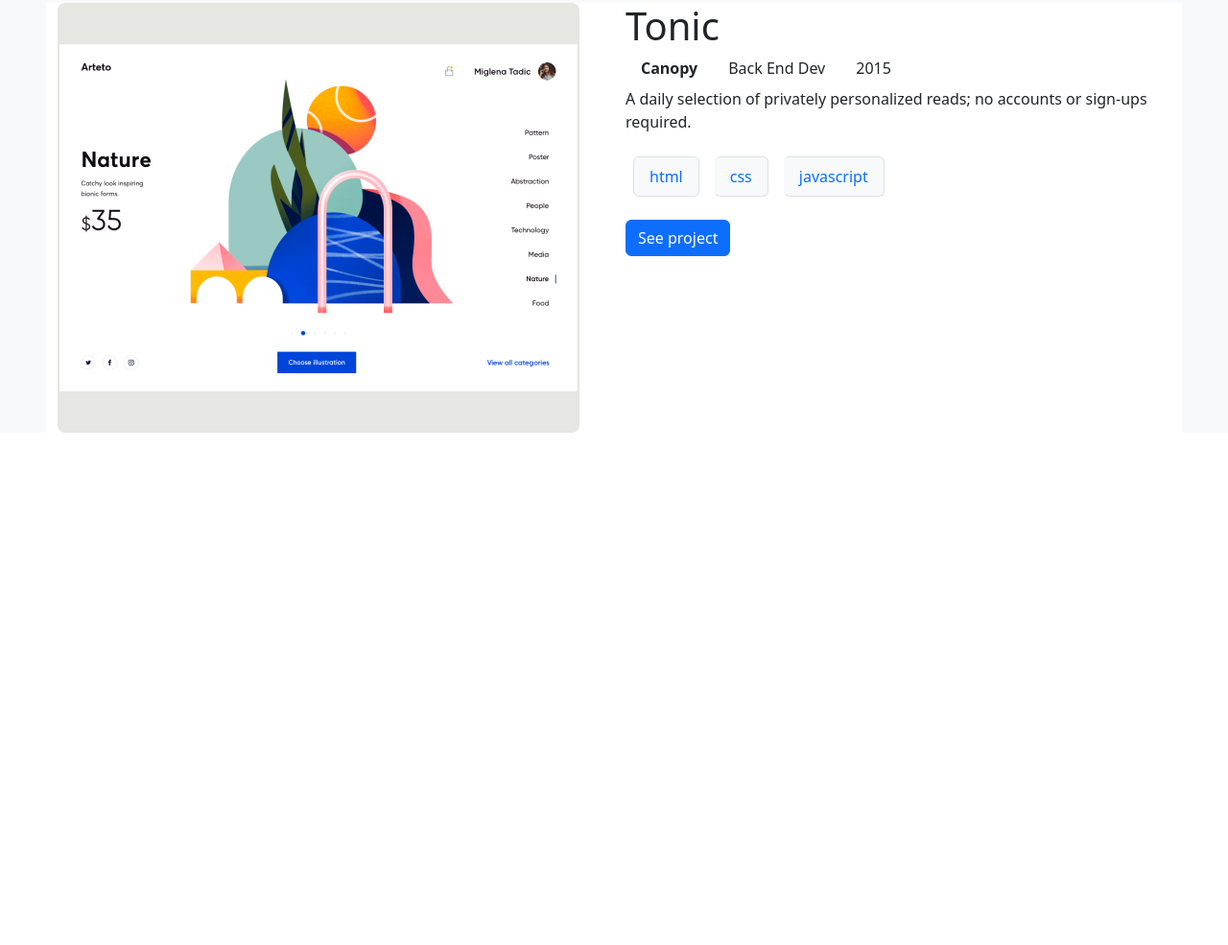
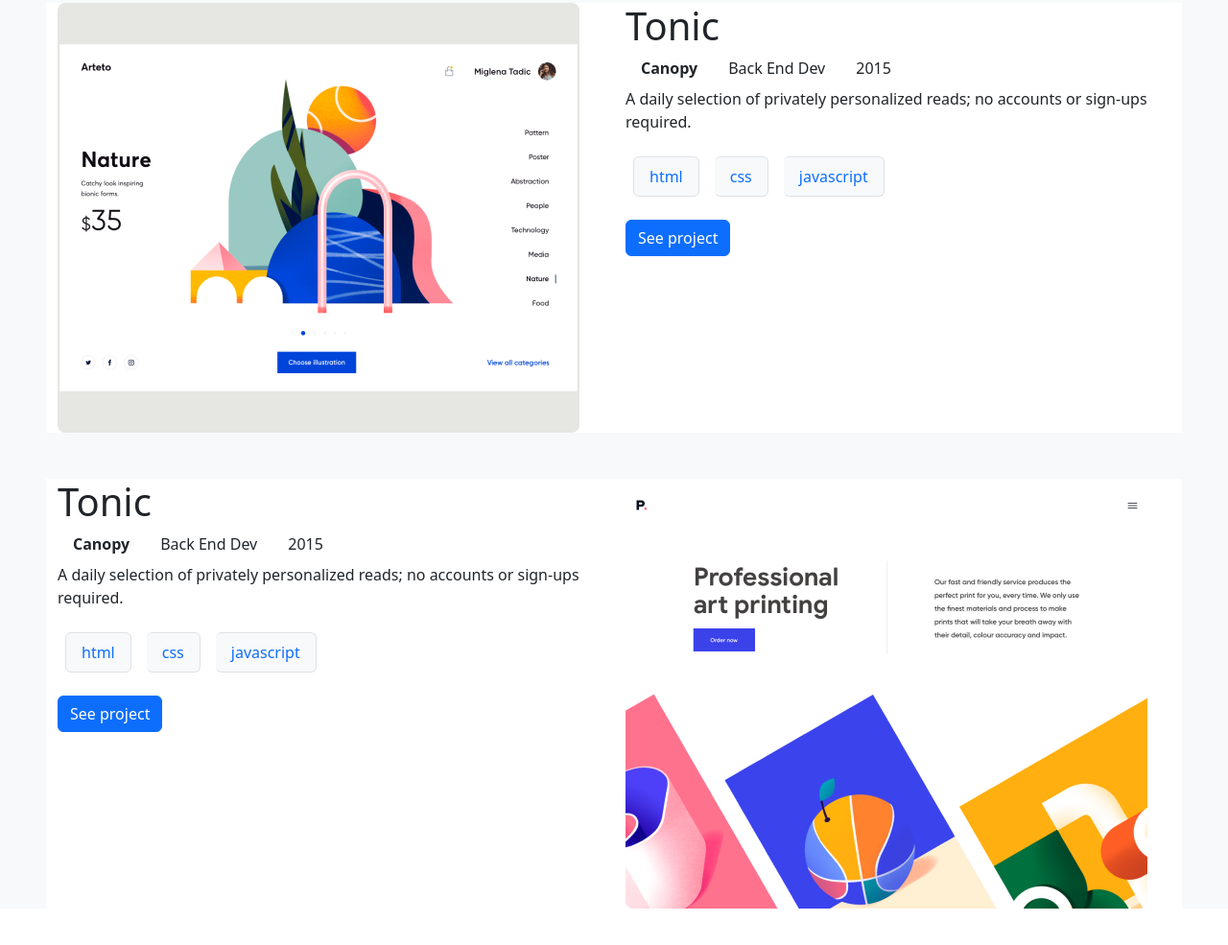
Before and after one commit to nouman17610/bootstrap-portfolio, a website: page index.html in a window 1280 px wide. Shown: the part 1005-1990 px from the top of the page at 96% size. Before the commit the page ends 1504 px from the top, so only its background shows below. Drawn offline with nearby package versions, Linux system fonts and the light colour scheme.

Commit message:
Add Second Card

```diff
--- a/index.html
+++ b/index.html
@@ -66,6 +66,31 @@
                 </div>
             </div>
         </div>
+
+        <div class="card-2 mt-5">
+            <div class="row m-5 bg-white">
+                <div class="col width-50%">
+                    <h1 class="card-title">Tonic</h1>
+                    <ul class="list-group list-group-horizontal list-group-remove pl-0">
+                        <li class="list-group-item border-0 font-weight-bold"><strong>Canopy</strong></li>
+                        <li class="list-group-item border-0">Back End Dev</li>
+                        <li class="list-group-item border-0">2015</li>
+                    </ul>
+                    <p class="card-text">A daily selection of privately personalized reads; no accounts or sign-ups required.</p>
+                <ul class=" list-group list-group-horizontal ">
+                    <li class="list-group-item rounded bg-light text-primary m-2">html</li>
+                    <li class="list-group-item rounded bg-light text-primary m-2">css</li>
+                    <li class="list-group-item rounded bg-light text-primary m-2">javascript</li>
+
+                </ul>
+                <button type="button" class="btn btn-primary mt-3">See project</button>
+
+                </div>
+                <div class="col">
+                    <img class="img-fluid " src="images/desktop 2.png">
+                 </div>
+            </div>
+        </div>
         </section>
       </main>
 
```
